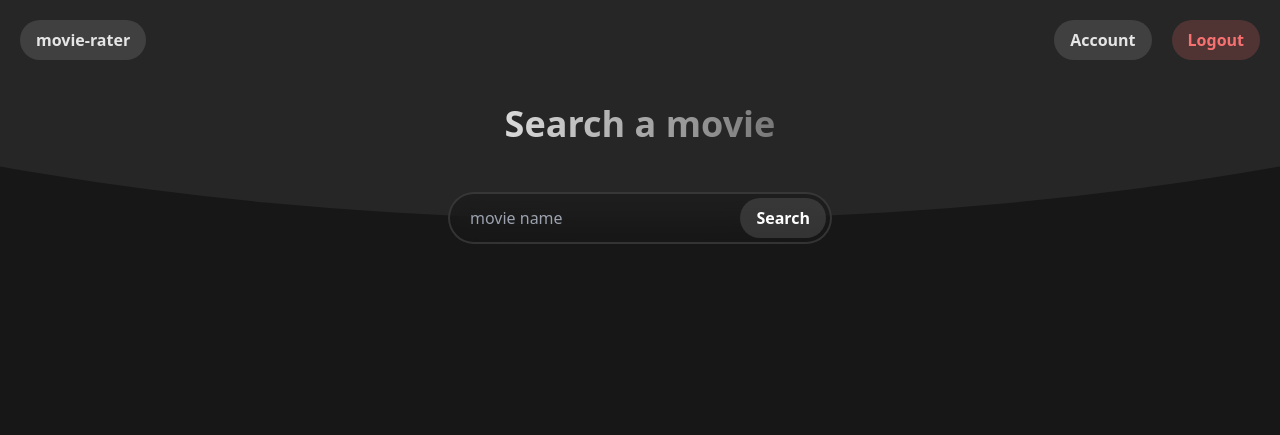
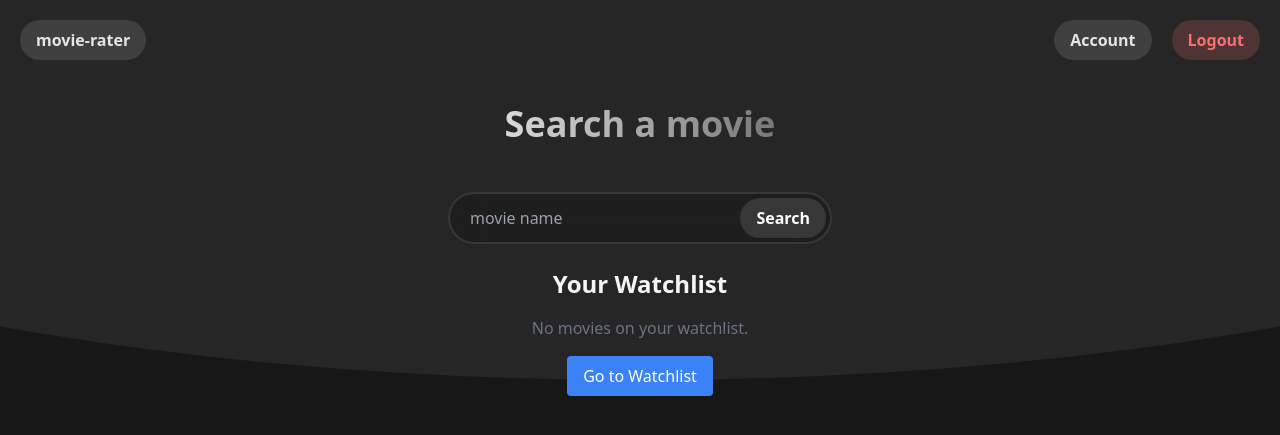
Before and after one commit to timothy-kramer/CMSC388JFinal, a Flask app: page / in a window 1280 px wide; the page is wider, and only the part inside the window is pictured. Shown: the top 435 px of that part. Run offline with Flask 2, Linux system fonts and the light colour scheme; the visitor is signed in with stand-in values (Sample User, id 1); data that the repository does not hold is empty; style sheets or scripts are compiled from the project's sources; some libraries are stand-ins or nearby versions.

Commit message:
added watchlist no syle

```diff
--- a/Final/flask_app/forms.py
+++ b/Final/flask_app/forms.py
@@ -3,13 +3,14 @@ from flask_login import current_user
 from flask_wtf import FlaskForm
 from flask_wtf.file import FileField, FileRequired, FileAllowed
 from werkzeug.utils import secure_filename
-from wtforms import StringField, SubmitField, TextAreaField, PasswordField
+from wtforms import StringField, SubmitField, TextAreaField, PasswordField, IntegerField, IntegerRangeField
 from wtforms.validators import (
     InputRequired,
     Length,
     Email,
     EqualTo,
     ValidationError,
+    NumberRange
 )
 
 
@@ -79,3 +80,7 @@ class UpdateProfilePicForm(FlaskForm):
     # not sure about last comma
     picture = FileField( "Profile Picture",validators=[FileRequired(),FileAllowed(["jpg", "png"], "Only JPG and PNG images are allowed!"),],)
     submit_picture = SubmitField("Update Profile Picture")
+
+class WatchlistForm(FlaskForm):
+    priority = IntegerField("Priority (1-10)", validators=[InputRequired(), NumberRange(min=1, max=10)])
+    submit = SubmitField("Add to Watchlist")
--- a/Final/flask_app/models.py
+++ b/Final/flask_app/models.py
@@ -1,7 +1,7 @@
 from flask_login import UserMixin
 from datetime import datetime
-from . import db, login_manager
-from mongoengine import StringField, ImageField, ReferenceField
+from . import db, login_manager, utils
+from mongoengine import StringField, ImageField, ReferenceField, IntField
 #from wtforms.validators import (
 #    InputRequired,
 #    Length,
@@ -38,3 +38,11 @@ class Review(db.Document):
     movie_title = StringField(required=True, min_length=1, max_length=100)
     image = db.ImageField()
     #Uncomment when other fields are ready for review pictures
+
+#watchlist class
+class Watchlist(db.Document):
+    user = ReferenceField(User, required=True)
+    imdb_id = StringField(required=True, min_length=9, max_length=9)
+    movie_title = StringField(required=True, min_length=1, max_length=100)
+    priority = IntField(required=True, min_value=1, max_value=10)  # Priority from 1 to 10
+    date_added = StringField(required=True, default=utils.current_time())
--- a/Final/flask_app/movies/routes.py
+++ b/Final/flask_app/movies/routes.py
@@ -1,11 +1,12 @@
 import base64,io
 from io import BytesIO
 from flask import Blueprint, render_template, url_for, redirect, request, flash
-from flask_login import current_user
+from flask_login import current_user, login_required, login_user, logout_user
+
 
 from .. import movie_client
-from ..forms import MovieReviewForm, SearchForm
-from ..models import User, Review
+from ..forms import MovieReviewForm, SearchForm, WatchlistForm
+from ..models import User, Review, Watchlist
 from ..utils import current_time
 
 movies = Blueprint("movies", __name__)
@@ -26,7 +27,10 @@ def index():
     if form.validate_on_submit():
         return redirect(url_for("movies.query_results", query=form.search_query.data))
 
-    return render_template("index.html", form=form)
+    watchlist_movies = []
+    if current_user.is_authenticated:
+        watchlist_movies = Watchlist.objects(user=current_user._get_current_object()).order_by("-priority")[:3]
+    return render_template("index.html", form=form, watchlist_movies=watchlist_movies)
 
 
 @movies.route("/search-results/<query>", methods=["GET"])
@@ -47,6 +51,30 @@ def movie_detail(movie_id):
         return render_template("movie_detail.html", error_msg=str(e))
 
     form = MovieReviewForm()
+    watchlist_form = WatchlistForm()
+
+    # Check if movie is already in the watchlist
+    movie_in_watchlist = False
+    if current_user.is_authenticated:
+        existing = Watchlist.objects(user=current_user._get_current_object(), imdb_id=movie_id).first()
+        movie_in_watchlist = bool(existing)
+
+    if watchlist_form.validate_on_submit() and current_user.is_authenticated and not movie_in_watchlist:
+        watchlist_entry = Watchlist(
+            user=current_user._get_current_object(),
+            imdb_id=movie_id,
+            movie_title=result.title,
+            priority=watchlist_form.priority.data,
+            date_added=current_time()
+        )
+        watchlist_entry.save()
+        flash("Movie added to watchlist!", "success")
+        return redirect(request.path)
+
+    if not current_user.is_authenticated and watchlist_form.validate_on_submit():
+        flash("Please log in to add to your watchlist.", "warning")
+        return redirect(url_for("users.login"))
+
     if form.validate_on_submit():
         review = Review(
             commenter=current_user._get_current_object(),
@@ -55,17 +83,19 @@ def movie_detail(movie_id):
             imdb_id=movie_id,
             movie_title=result.title,
         )
-
         review.save()
-
         return redirect(request.path)
 
     reviews = Review.objects(imdb_id=movie_id)
+    reviews_with_images = []
+    for review in reviews:
+        image_data = get_b64_img(review.commenter.username)
+        reviews_with_images.append({
+            'review': review,
+            'image_data': image_data
+        })
 
-    return render_template(
-        "movie_detail.html", form=form, movie=result, reviews=reviews
-    )
-
+    return render_template("movie_detail.html",form=form,watchlist_form=watchlist_form,movie=result,reviews=reviews_with_images,movie_in_watchlist=movie_in_watchlist)
 
 @movies.route("/user/<username>")
 def user_detail(username):
@@ -73,3 +103,9 @@ def user_detail(username):
     #user = find first match in db
     #img = get_b64_img(user.username) use their username for helper function
     return "user_detail"
+
+@movies.route("/watchlist", methods=["GET"])
+@login_required
+def watchlist():
+    watchlist_movies = Watchlist.objects(user=current_user._get_current_object()).order_by("-priority")
+    return render_template("watchlist.html", watchlist_movies=watchlist_movies)
--- a/Final/flask_app/templates/index.html
+++ b/Final/flask_app/templates/index.html
@@ -1,11 +1,11 @@
-{% extends "header.html" %} {% block content %}
+{% extends "header.html" %}
+{% block content %}
 <div class="main-container">
   <div class="decoration-main-container"><div class="decoration-main"></div></div>
-  <h2 class="main-title"> Search a movie </h2>
+  <h2 class="main-title">Search a movie</h2>
   <form class="searchbar" action="/" method="POST">
     {{ form.csrf_token }}
     {{ form.search_query(class="form-control", placeholder="movie name") }}
-
     {% if form.search_query.errors %}
       <div class="error" role="alert">
         {% for error in form.search_query.errors %}
@@ -13,8 +13,27 @@
         {% endfor %}
       </div>
     {% endif %}
-
     {{ form.submit(class="form-button") }}
   </form>
+  {% if current_user.is_authenticated %}
+    <div class="watchlist-preview mt-8 flex flex-col items-center">
+      <h3 class="text-2xl font-bold">Your Watchlist</h3>
+      {% if watchlist_movies %}
+        <ul class="mt-4 w-full max-w-md">
+          {% for movie in watchlist_movies %}
+            <li class="mb-2 text-center">
+              <a href="{{ url_for('movies.movie_detail', movie_id=movie.imdb_id) }}" class="text-blue-500 hover:underline">
+                {{ movie.movie_title }} (Priority: {{ movie.priority }})
+              </a>
+            </li>
+          {% endfor %}
+        </ul>
+        <a href="{{ url_for('movies.watchlist') }}" class="mt-4 inline-block bg-blue-500 text-white py-2 px-4 rounded hover:bg-blue-600">View Full Watchlist</a>
+      {% else %}
+        <p class="mt-4 text-gray-500">No movies on your watchlist.</p>
+        <a href="{{ url_for('movies.watchlist') }}" class="mt-4 inline-block bg-blue-500 text-white py-2 px-4 rounded hover:bg-blue-600">Go to Watchlist</a>
+      {% endif %}
+    </div>
+  {% endif %}
 </div>
 {% endblock %}
```
Also changed, not shown: Final/flask_app/templates/movie_detail.html (+45 -16 lines), Final/flask_app/templates/watchlist.html (added, +22 -0 lines), Final/flask_app/users/routes.py (line endings or trailing spaces).
